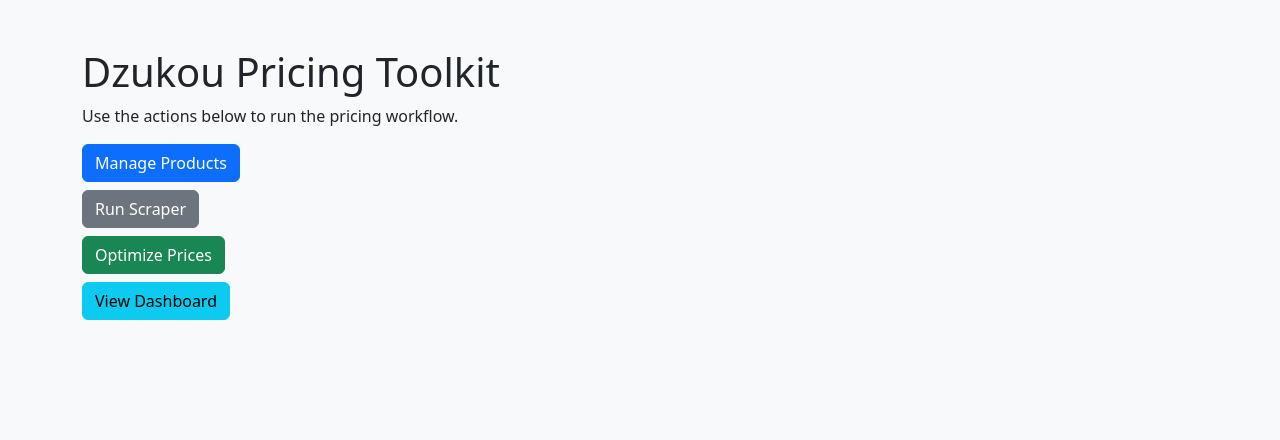
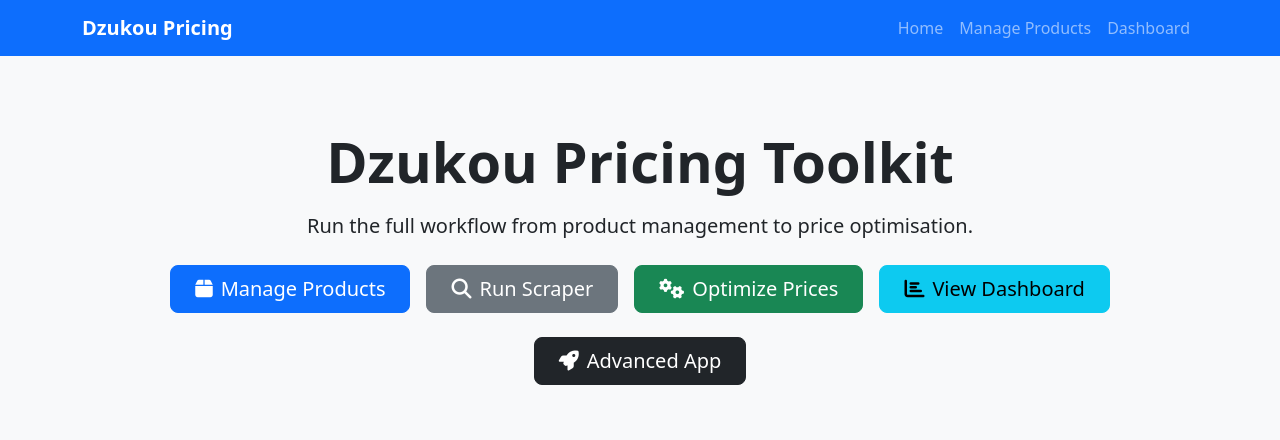
Before and after one commit to saptarshihalder/Dzukou-Pricing-Updated, a Flask app: template templates/index.html in a window 1280 px wide. Shown: the top 440 px of the page. Run offline with Flask 3, Linux system fonts and the light colour scheme; the template is opened without the code that fills it, so the values that code supplies are empty; parts of the project's set-up code (start-up, migrations or seed data) failed here and were passed over.

Commit message:
Enhance web UI and integrate advanced app

```diff
--- a/app.py
+++ b/app.py
@@ -1,6 +1,9 @@
 from flask import Flask, render_template, request, jsonify, send_file
 import subprocess
 import os
+from werkzeug.middleware.dispatcher import DispatcherMiddleware
+from werkzeug.serving import run_simple
+from webapp import app as advanced_app
 
 app = Flask(__name__)
 
@@ -47,4 +50,5 @@ def dashboard():
 
 if __name__ == '__main__':
     port = int(os.environ.get('PORT', 8080))
-    app.run(host='0.0.0.0', port=port)
+    application = DispatcherMiddleware(app, {'/advanced': advanced_app})
+    run_simple('0.0.0.0', port, application)
--- a/templates/base.html
+++ b/templates/base.html
@@ -8,6 +8,21 @@
     {% block extra_css %}{% endblock %}
 </head>
 <body class="bg-light">
+    <nav class="navbar navbar-expand-lg navbar-dark bg-primary mb-4">
+        <div class="container">
+            <a class="navbar-brand fw-bold" href="/">Dzukou Pricing</a>
+            <button class="navbar-toggler" type="button" data-bs-toggle="collapse" data-bs-target="#navbar" aria-controls="navbar" aria-expanded="false" aria-label="Toggle navigation">
+                <span class="navbar-toggler-icon"></span>
+            </button>
+            <div class="collapse navbar-collapse" id="navbar">
+                <ul class="navbar-nav ms-auto">
+                    <li class="nav-item"><a class="nav-link" href="/">Home</a></li>
+                    <li class="nav-item"><a class="nav-link" href="/manage-products">Manage Products</a></li>
+                    <li class="nav-item"><a class="nav-link" href="/dashboard">Dashboard</a></li>
+                </ul>
+            </div>
+        </div>
+    </nav>
     {% block content %}{% endblock %}
     <script src="https://cdn.jsdelivr.net/npm/bootstrap@5.3.2/dist/js/bootstrap.bundle.min.js"></script>
     <script src="https://cdn.jsdelivr.net/npm/axios/dist/axios.min.js"></script>
--- a/templates/index.html
+++ b/templates/index.html
@@ -1,17 +1,20 @@
 {% extends "base.html" %}
 {% block content %}
-<div class="container py-5">
-    <h1>Dzukou Pricing Toolkit</h1>
-    <p>Use the actions below to run the pricing workflow.</p>
-    <form action="/manage-products" method="post" class="mb-2">
-        <button class="btn btn-primary">Manage Products</button>
-    </form>
-    <form action="/scrape" method="post" class="mb-2">
-        <button class="btn btn-secondary">Run Scraper</button>
-    </form>
-    <form action="/optimize" method="post" class="mb-2">
-        <button class="btn btn-success">Optimize Prices</button>
-    </form>
-    <a href="/dashboard" class="btn btn-info">View Dashboard</a>
+<div class="container py-5 text-center">
+    <h1 class="display-4 fw-bold mb-3">Dzukou Pricing Toolkit</h1>
+    <p class="lead mb-4">Run the full workflow from product management to price optimisation.</p>
+    <div class="d-grid gap-3 d-sm-flex justify-content-sm-center flex-wrap">
+        <form action="/manage-products" method="post">
+            <button class="btn btn-primary btn-lg px-4 mb-2"><i class="fas fa-box me-2"></i>Manage Products</button>
+        </form>
+        <form action="/scrape" method="post">
+            <button class="btn btn-secondary btn-lg px-4 mb-2"><i class="fas fa-search me-2"></i>Run Scraper</button>
+        </form>
+        <form action="/optimize" method="post">
+            <button class="btn btn-success btn-lg px-4 mb-2"><i class="fas fa-cogs me-2"></i>Optimize Prices</button>
+        </form>
+        <a href="/dashboard" class="btn btn-info btn-lg px-4 mb-2"><i class="fas fa-chart-bar me-2"></i>View Dashboard</a>
+        <a href="/advanced" class="btn btn-dark btn-lg px-4 mb-2"><i class="fas fa-rocket me-2"></i>Advanced App</a>
+    </div>
 </div>
 {% endblock %}
```
